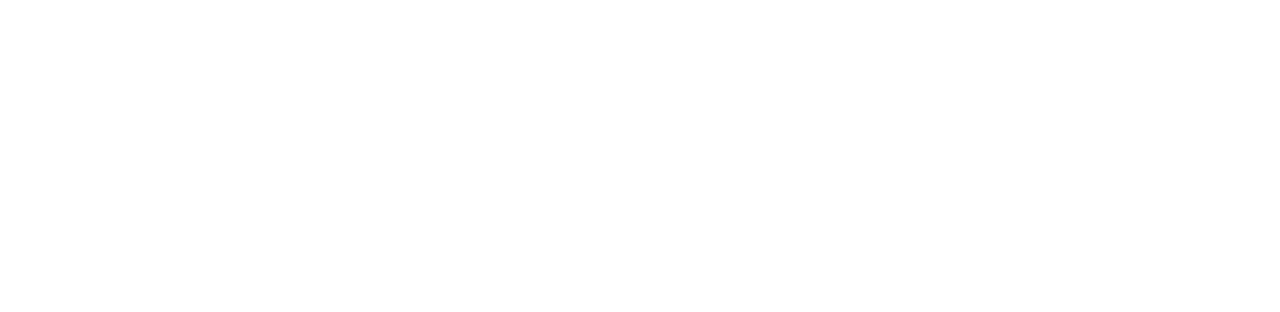
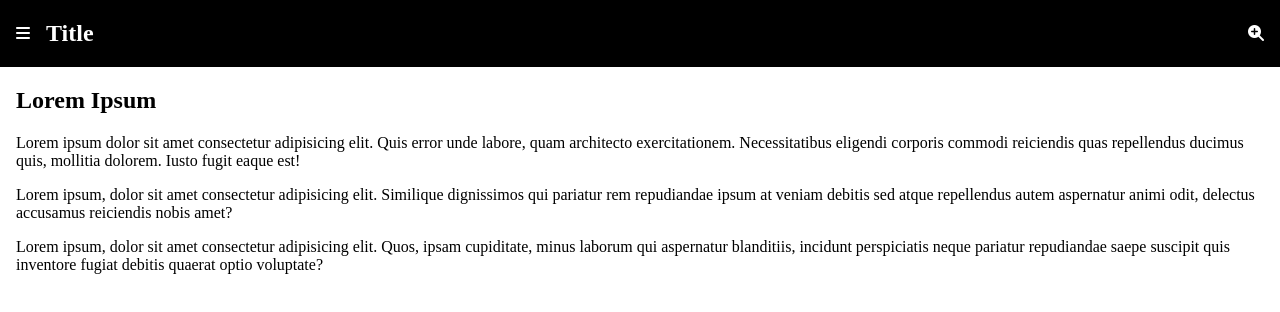
Before and after one commit to adamkjall/hamburger-menu, a plain HTML site: page index.html in a window 1280 px wide. Drawn offline with Linux system fonts and the light colour scheme.

Commit message:
first html structure

```diff
--- a/index.html
+++ b/index.html
@@ -1,12 +1,87 @@
 <!DOCTYPE html>
 <html lang="en">
-<head>
-  <meta charset="UTF-8">
-  <meta name="viewport" content="width=device-width, initial-scale=1.0">
-  <meta http-equiv="X-UA-Compatible" content="ie=edge">
-  <title>Document</title>
-</head>
-<body>
+  <head>
+    <meta charset="UTF-8" />
+    <meta name="viewport" content="width=device-width, initial-scale=1.0" />
+    <meta http-equiv="X-UA-Compatible" content="ie=edge" />
+    <title>Hamburger menu</title>
+    <script
+      src="https://kit.fontawesome.com/0337e78d8a.js"
+      crossorigin="anonymous"
+    ></script>
+    <style>
+      html {
+        box-sizing: border-box;
+      }
 
-</body>
+      body {
+        margin: 0;
+        padding: 0;
+      }
+
+      header {
+        display: flex;
+        justify-content: space-between;
+        align-items: center;
+
+        background-color: #000;
+        color: #fff;
+        padding: 0 1rem;
+      }
+
+      .navbar .left-container {
+        display: flex;
+        justify-content: space-between;
+        align-items: center;
+      }
+
+      .navbar h2 {
+        margin-left: 1rem;
+      }
+
+      .menu {
+        display: none;
+      }
+
+      main {
+        padding: 0 1rem;
+      }
+    </style>
+  </head>
+  <body>
+    <header class="navbar">
+      <div class="left-container">
+        <i class="fas fa-bars"></i>
+        <h2>Title</h2>
+      </div>
+      <i class="fas fa-search-plus"></i>
+    </header>
+    <main>
+      <h2>Lorem Ipsum</h2>
+      <p>
+        Lorem ipsum dolor sit amet consectetur adipisicing elit. Quis error unde
+        labore, quam architecto exercitationem. Necessitatibus eligendi corporis
+        commodi reiciendis quas repellendus ducimus quis, mollitia dolorem.
+        Iusto fugit eaque est!
+      </p>
+      <p>
+        Lorem ipsum, dolor sit amet consectetur adipisicing elit. Similique
+        dignissimos qui pariatur rem repudiandae ipsum at veniam debitis sed
+        atque repellendus autem aspernatur animi odit, delectus accusamus
+        reiciendis nobis amet?
+      </p>
+      <p>
+        Lorem ipsum, dolor sit amet consectetur adipisicing elit. Quos, ipsam
+        cupiditate, minus laborum qui aspernatur blanditiis, incidunt
+        perspiciatis neque pariatur repudiandae saepe suscipit quis inventore
+        fugiat debitis quaerat optio voluptate?
+      </p>
+    </main>
+
+    <script>
+
+
+
+    </script>
+  </body>
 </html>
```
